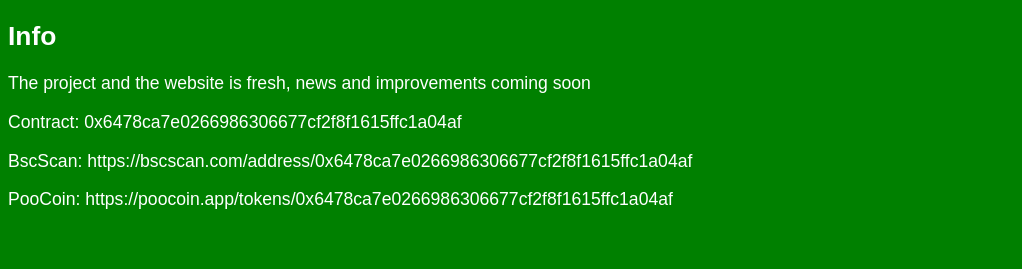
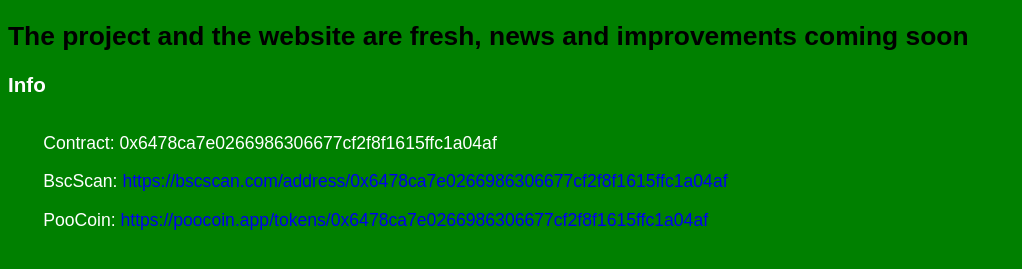
Before and after one commit to PepeCoinOfficial/PepeCoinOfficial.github.io, a plain HTML site: page index.html in a window 1280 px wide. Shown: the part 51-320 px from the top of the page, without its empty margins (0-1022 px from the left). Drawn offline with Linux system fonts and the light colour scheme.

Commit message:
Update index.html

```diff
--- a/index.html
+++ b/index.html
@@ -6,23 +6,32 @@
 
 </head>
 
+
 <body>
 
 <h1>Welcome on the website of PepeCoin</h1>
 
+
+
+
 <div>
 
-<h2>Info</h2>
+<span><h2 class="b">The project and the website are fresh, news and improvements coming soon</h2></span>
 
-<div>The project and the website is fresh, news and improvements coming soon</div>
 
-<p>Contract: 0x6478ca7e0266986306677cf2f8f1615ffc1a04af</p>
-<p>BscScan: https://bscscan.com/address/0x6478ca7e0266986306677cf2f8f1615ffc1a04af</p>
-<p>PooCoin: https://poocoin.app/tokens/0x6478ca7e0266986306677cf2f8f1615ffc1a04af</p>
+<h3>Info</h3>
+<div class="s">
+	<p>Contract: 0x6478ca7e0266986306677cf2f8f1615ffc1a04af</p>
+	<p>BscScan: <a target="_newblank "href="https://bscscan.com/address/0x6478ca7e0266986306677cf2f8f1615ffc1a04af">https://bscscan.com/address/0x6478ca7e0266986306677cf2f8f1615ffc1a04af</a></p>
+	<p>PooCoin: <a target="_newblank" href="https://poocoin.app/tokens/0x6478ca7e0266986306677cf2f8f1615ffc1a04af">https://poocoin.app/tokens/0x6478ca7e0266986306677cf2f8f1615ffc1a04af</a></p>
+</div>
 
 </div>
 
+
+
 </body>
+
 
 <style>
 
@@ -32,6 +41,18 @@ body {
 	font: 1.1em "Fira Sans", sans-serif;
 }
 
+.b {
+	color: #000
+}
+
+.s {
+	margin: 2em;
+}
+
+a {
+	text-decoration: none;
+}
+
 </style>
 
 </html>
```
